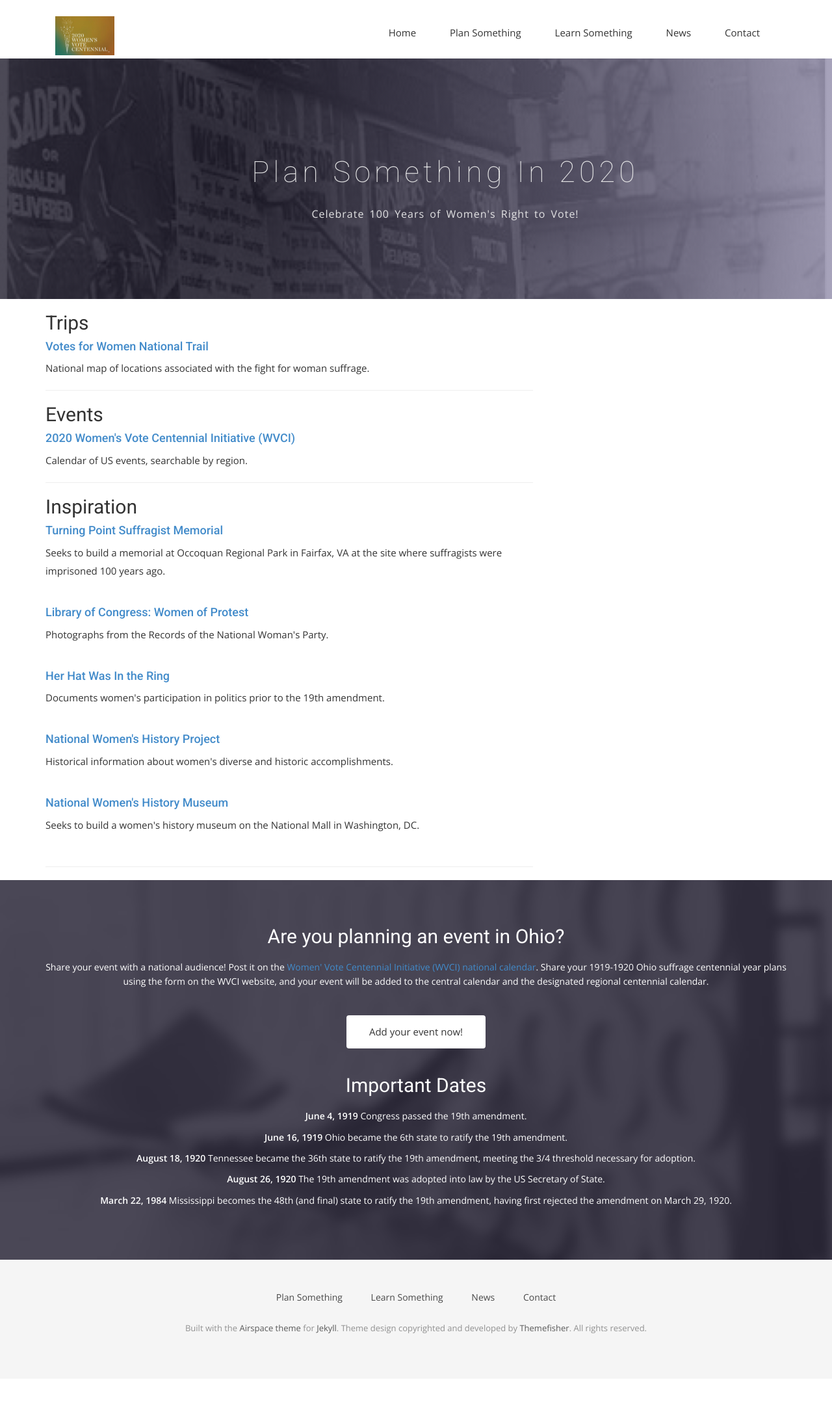
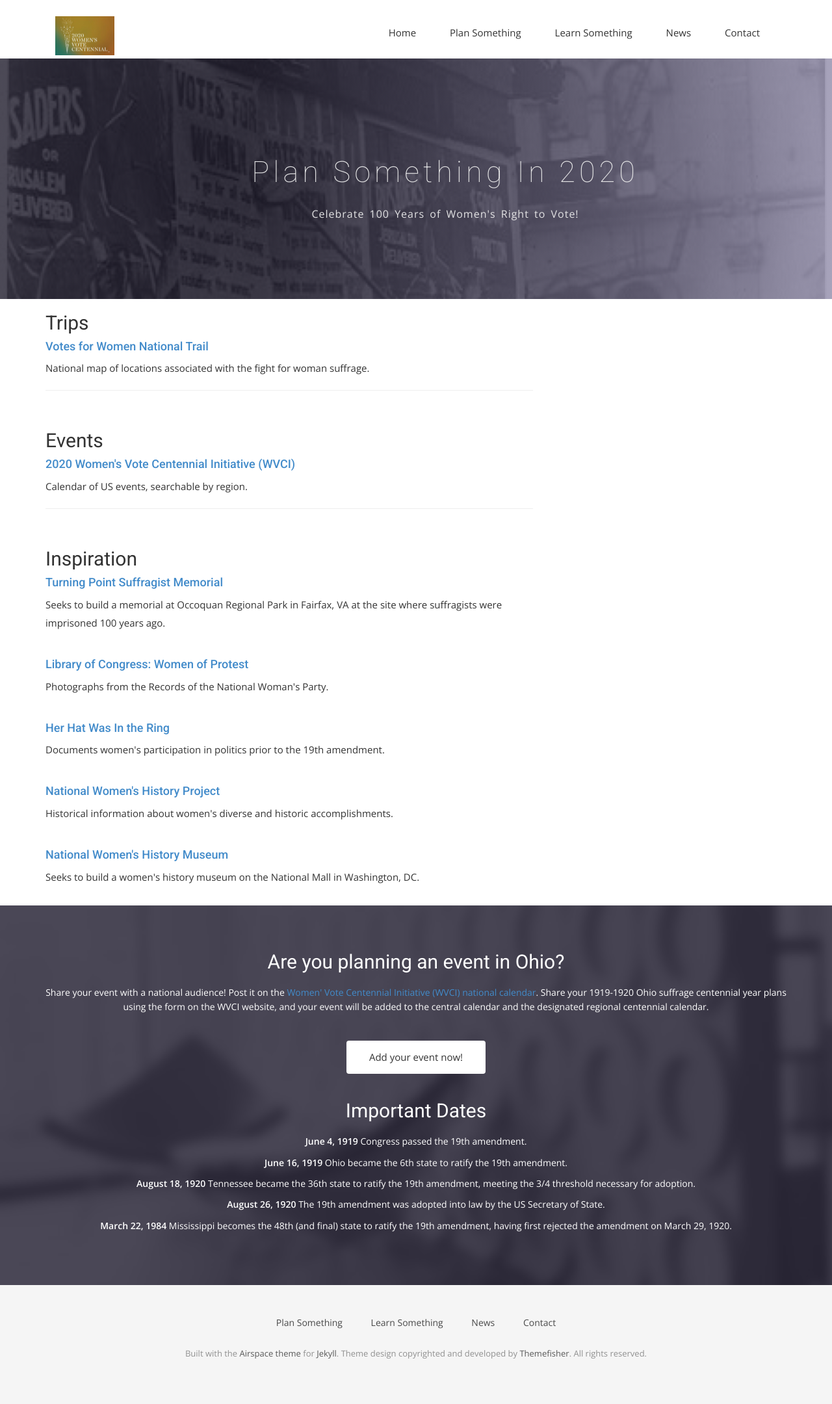
Before and after one commit to OhioSuffrageCentennial/ohiosuffragecentennial, a Jekyll site: the page built from plan.html, in a window 1280 px wide. Shown: the whole page at 65% size. Built offline with Jekyll 4.4.1, drawn with Linux system fonts in a browser that asks for light colours; nearby versions of some CDN libraries; some web fonts are replaced; before the commit the page ends 2121 px from its top, so only the background shows below that.

Commit message:
formatting connections

```diff
--- a/connections.html
+++ b/connections.html
@@ -32,7 +32,7 @@
     </div>
   </div>
 
-  <div class="container">
+  <!-- <div class="container">-->
     <div class="row">
       <div class="block">
         <div class="col-sm-2"><h4>1828</h4></div>
@@ -70,7 +70,6 @@
 
         <div class="col-sm-2"><h4>1920</h4></div>
         <div class="col-sm-10"><p>Suffragists declare Ohio as crucial to final effort for ratification in Tennessee as they seek the aid and influence of presidential candidates <a href="https://www.whitehouse.gov/about-the-white-house/presidents/warren-g-harding/" target="_blank">Warren G. Harding</a> (Marion, Ohio) and <a href="http://www.ohiohistorycentral.org/w/James_M._Cox" target="_blank">James M. Cox</a> (Dayton, Ohio).</p></div>
-      </div>
     </div>
   </div>
 
--- a/plan.html
+++ b/plan.html
@@ -29,6 +29,7 @@
             <a href="http://www.ncwhs.org/index.php/projects/trails" target="_blank"><h4>Votes for Women National Trail</h4></a>
             <p>National map of locations associated with the fight for woman suffrage.</p>
             <hr>
+            <br>
 
           <div class="position-center">
             <h2>Events</h2>
@@ -36,6 +37,7 @@
             <a href="https://www.2020centennial.org/programs-events/" target="_blank"><h4>2020 Women's Vote Centennial Initiative (WVCI)</h4></a>
             <p>Calendar of US events, searchable by region.</p>
             <hr>
+            <br>
 
           <div class="position-center">
             <h2>Inspiration</h2>
@@ -59,7 +61,6 @@
             <a href="https://www.nwhm.org" target="_blank"><h4>National Women's History Museum</h4></a>
             <p>Seeks to build a women's history museum on the National Mall in Washington, DC.</p>
             <br>
-            <hr>
         </div>
       </div>
     </div>
```
